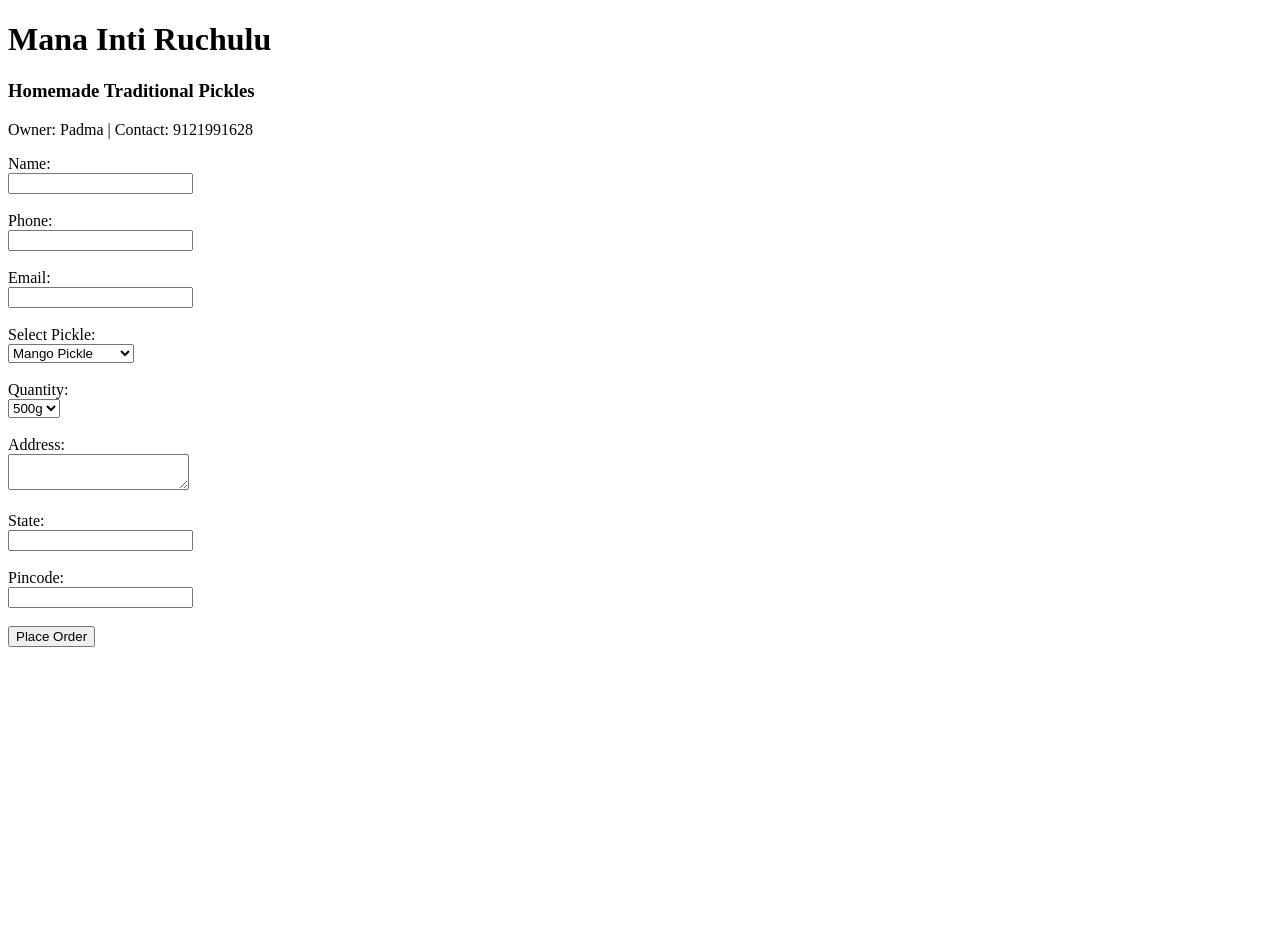
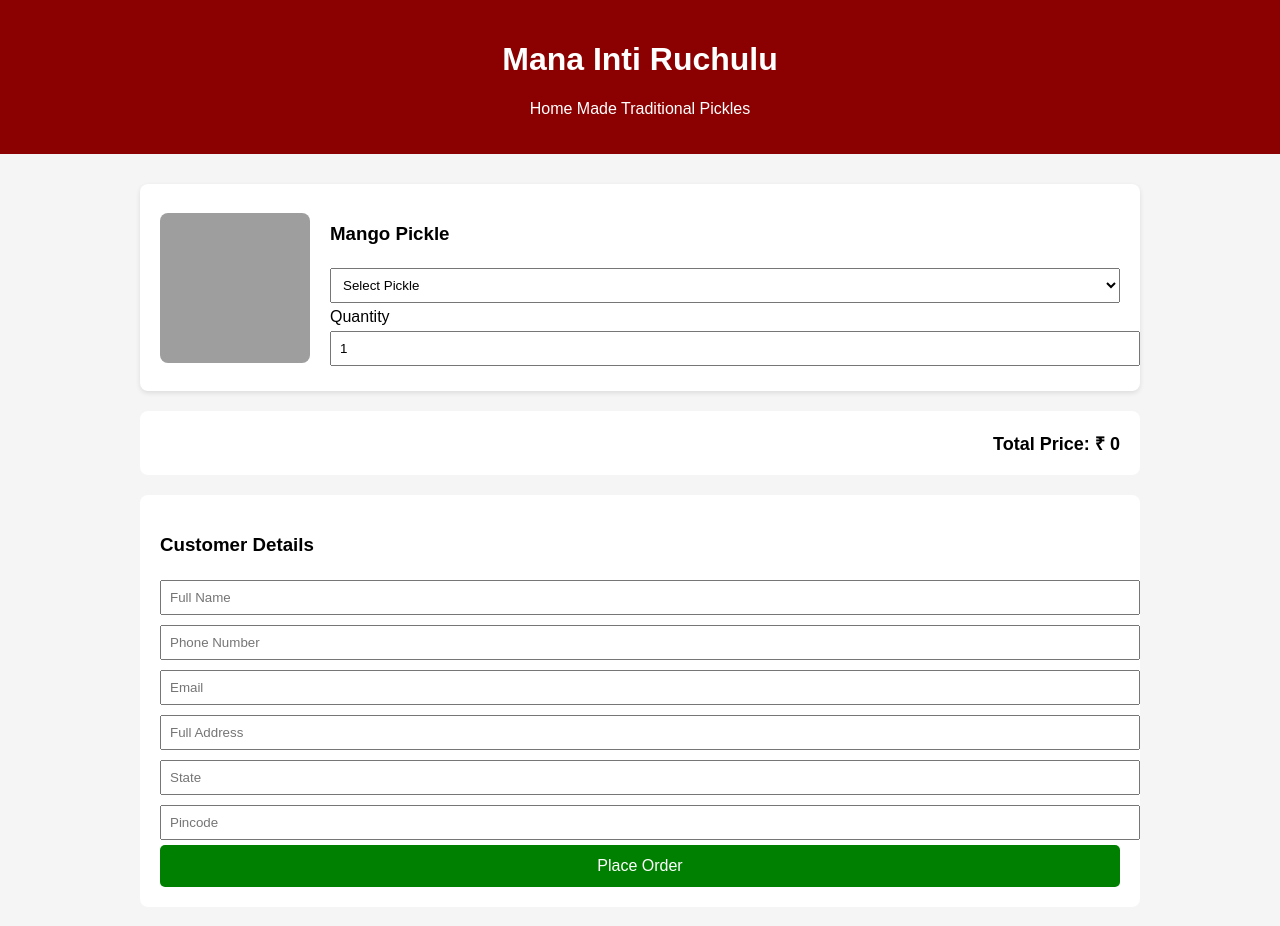
Before and after one commit to 1alokesh/pickle-website, a website: page public/index.html in a window 1280 px wide. Before the commit the page ends 800 px from the top, so only its background shows below. Drawn offline with Linux system fonts and the light colour scheme; grey boxes are pictures that could not be loaded.

Commit message:
Update index.html

```diff
--- a/public/index.html
+++ b/public/index.html
@@ -2,45 +2,163 @@
 <html>
 <head>
   <title>Mana Inti Ruchulu</title>
+  <style>
+    body {
+      font-family: Arial;
+      margin: 0;
+      padding: 0;
+      background: #f5f5f5;
+    }
+
+    header {
+      background: #8B0000;
+      color: white;
+      padding: 20px;
+      text-align: center;
+    }
+
+    .container {
+      padding: 30px;
+      max-width: 1000px;
+      margin: auto;
+    }
+
+    .product {
+      background: white;
+      padding: 20px;
+      margin-bottom: 20px;
+      border-radius: 8px;
+      display: flex;
+      gap: 20px;
+      align-items: center;
+      box-shadow: 0 2px 5px rgba(0,0,0,0.1);
+    }
+
+    .product img {
+      width: 150px;
+      height: 150px;
+      border-radius: 8px;
+      object-fit: cover;
+    }
+
+    .product-details {
+      flex: 1;
+    }
+
+    select, input {
+      padding: 8px;
+      margin: 5px 0;
+      width: 100%;
+    }
+
+    .total-box {
+      background: #fff;
+      padding: 20px;
+      border-radius: 8px;
+      margin-top: 20px;
+      font-size: 18px;
+      font-weight: bold;
+      text-align: right;
+    }
+
+    .customer-form {
+      background: white;
+      padding: 20px;
+      margin-top: 20px;
+      border-radius: 8px;
+    }
+
+    button {
+      background: green;
+      color: white;
+      padding: 12px;
+      border: none;
+      width: 100%;
+      font-size: 16px;
+      cursor: pointer;
+      border-radius: 5px;
+    }
+
+    button:hover {
+      background: darkgreen;
+    }
+  </style>
 </head>
 <body>
+
+<header>
   <h1>Mana Inti Ruchulu</h1>
-  <h3>Homemade Traditional Pickles</h3>
-  <p>Owner: Padma | Contact: 9121991628</p>
+  <p>Home Made Traditional Pickles</p>
+</header>
 
-  <form action="/order" method="POST">
-    <label>Name:</label><br>
-    <input type="text" name="name" required><br><br>
+<div class="container">
 
-    <label>Phone:</label><br>
-    <input type="text" name="phone" required><br><br>
-    <label>Email:</label><br>
-    <input type="email" name="email" required /><br><br>
+<form action="/order" method="POST">
 
-    <label>Select Pickle:</label><br>
-    <select name="pickle" required>
-      <option value="Mango Pickle">Mango Pickle</option>
-      <option value="Chicken Pickle">Chicken Pickle</option>
-      <option value="Gongura Chicken">Gongura Chicken</option>
-    </select><br><br>
+  <!-- Mango -->
+  <div class="product">
+    <img src="https://images.unsplash.com/photo-1604908177522-432c6e63e3c5" alt="Mango Pickle">
+    <div class="product-details">
+      <h3>Mango Pickle</h3>
 
-    <label>Quantity:</label><br>
-    <select name="quantity" required>
-      <option value="500g">500g</option>
-      <option value="1kg">1kg</option>
-      <option value="2kg">2kg</option>
-    </select><br><br>
+      <select name="pickle" onchange="updatePrice()" id="pickleSelect">
+        <option value="">Select Pickle</option>
+        <option value="Mango-320">Mango - 1kg - ₹320</option>
+        <option value="Mango-160">Mango - 500g - ₹160</option>
+        <option value="Mango-80">Mango - 250g - ₹80</option>
 
-    <label>Address:</label><br>
-    <textarea name="address" required></textarea><br><br>
+        <option value="Chicken-900">Chicken - 1kg - ₹900</option>
+        <option value="Chicken-450">Chicken - 500g - ₹450</option>
+        <option value="Chicken-230">Chicken - 250g - ₹230</option>
 
-    <label>State:</label><br>
-    <input type="text" name="state" required><br><br>
+        <option value="Gongura Chicken-900">Gongura Chicken - 1kg - ₹900</option>
+        <option value="Gongura Chicken-450">Gongura Chicken - 500g - ₹450</option>
+        <option value="Gongura Chicken-230">Gongura Chicken - 250g - ₹230</option>
+      </select>
 
-    <label>Pincode:</label><br>
-    <input type="text" name="pincode" required><br><br>
+      <label>Quantity</label>
+      <input type="number" name="quantity" id="qty" value="1" min="1" onchange="updatePrice()">
+
+    </div>
+  </div>
+
+  <div class="total-box">
+    Total Price: ₹ <span id="total">0</span>
+  </div>
+
+  <!-- Customer Details -->
+  <div class="customer-form">
+    <h3>Customer Details</h3>
+
+    <input type="text" name="name" placeholder="Full Name" required>
+    <input type="text" name="phone" placeholder="Phone Number" required>
+    <input type="email" name="email" placeholder="Email" required>
+    <input type="text" name="address" placeholder="Full Address" required>
+    <input type="text" name="state" placeholder="State" required>
+    <input type="text" name="pincode" placeholder="Pincode" required>
+
+    <input type="hidden" name="finalPrice" id="finalPrice">
 
     <button type="submit">Place Order</button>
-  </form>
+  </div>
+
+</form>
+
+</div>
+
+<script>
+function updatePrice() {
+  const select = document.getElementById("pickleSelect").value;
+  const qty = document.getElementById("qty").value;
+
+  if (select) {
+    const price = parseInt(select.split("-")[1]);
+    const total = price * qty;
+    document.getElementById("total").innerText = total;
+    document.getElementById("finalPrice").value = total;
+  }
+}
+</script>
+
 </body>
 </html>
```
